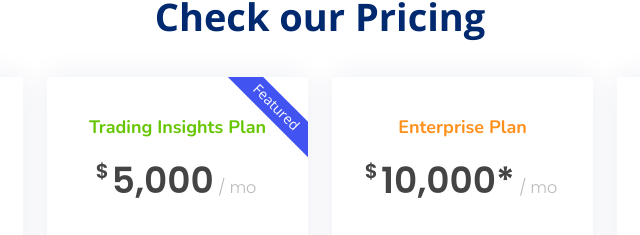
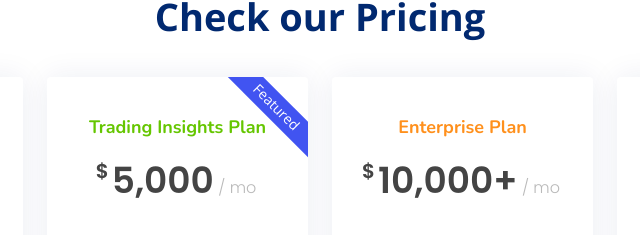
Before and after one commit to Fundasy-io/Fundasy-io.github.io, a plain HTML site: page index.html in a window 1280 px wide. Shown: the part 5144-5379 px from the top of the page, 320-960 px from the left. Drawn offline with nearby package versions, Linux system fonts and the light colour scheme; a script that the page names is missing.

Commit message:
Update index.html
typo in pricing

```diff
--- a/index.html
+++ b/index.html
@@ -603,7 +603,7 @@
           <div class="col-lg-3 col-md-6" data-aos="zoom-in" data-aos-delay="300">
             <div class="box">
               <h3 style="color: #ff901c;">Enterprise Plan</h3>
-              <div class="price"><sup>$</sup>10,000*<span> / mo</span></div>
+              <div class="price"><sup>$</sup>10,000+<span> / mo</span></div>
               <img src="assets/img/pricing-business.png" class="img-fluid" alt="">
               <ul>
                 <li>Aida dere</li>
```
